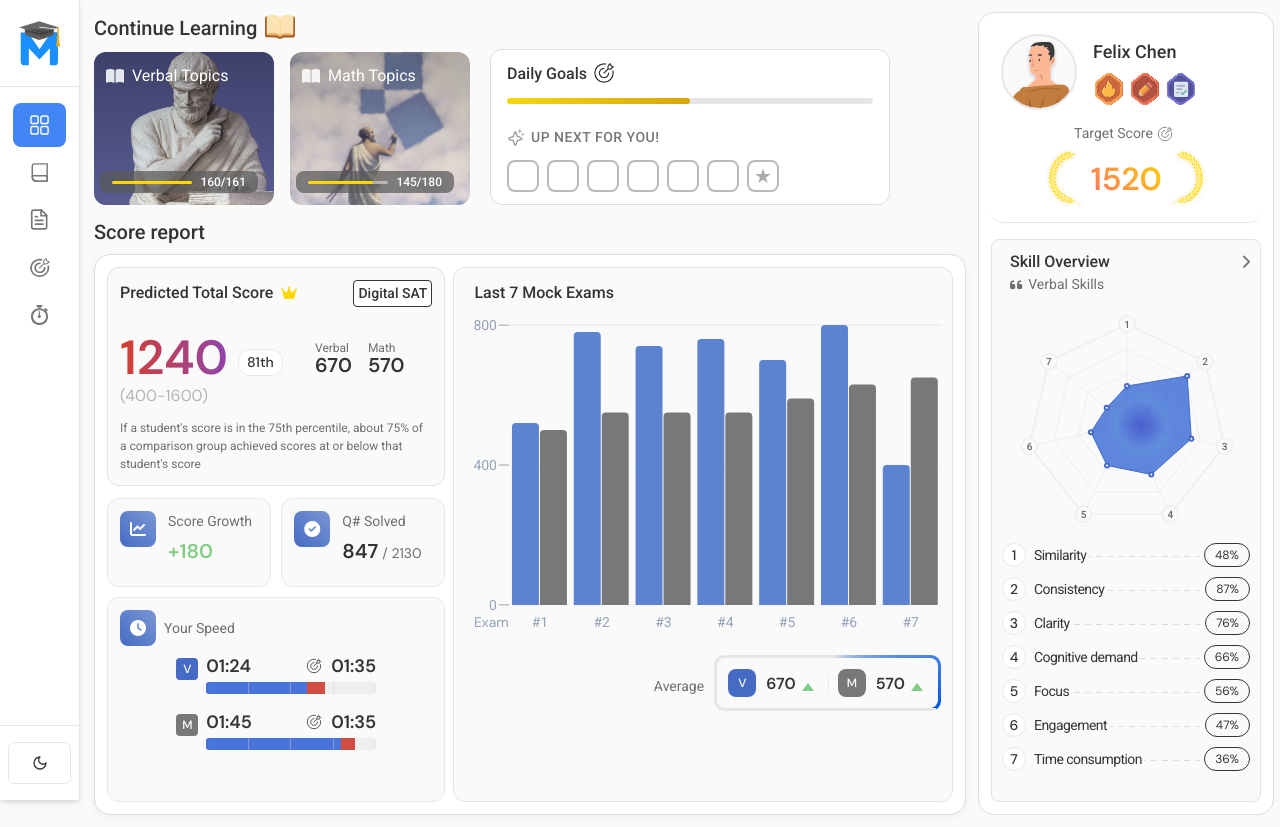
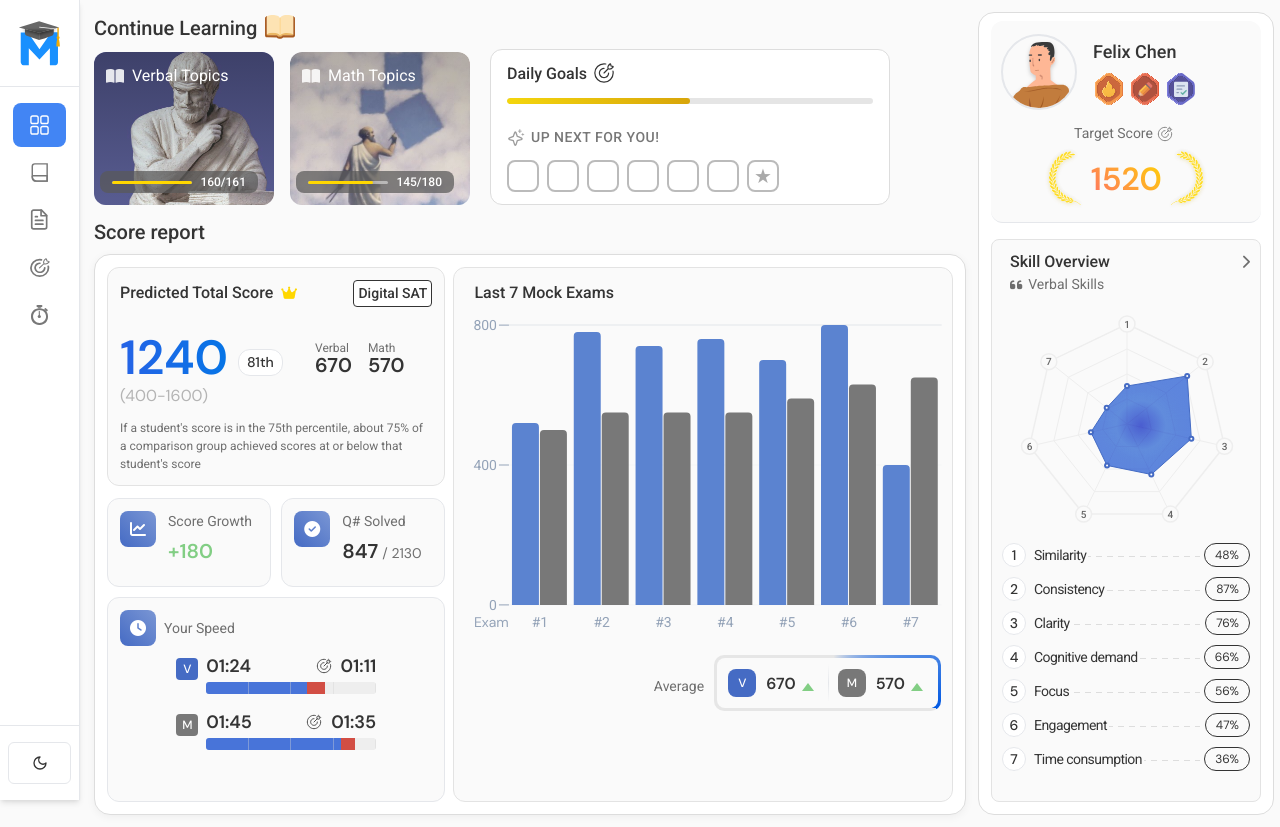
Before and after one commit to Orujhimaru/max_odyssey, a React (Vite) app: page /dashboard in a window 1280 px wide. Built offline with nearby package versions, Linux system fonts and the light colour scheme; a web font is replaced by a local one.

Commit message:
back to old design in some parts

```diff
--- a/src/components/PerformanceInsights/PerformanceInsights.jsx
+++ b/src/components/PerformanceInsights/PerformanceInsights.jsx
@@ -156,7 +156,7 @@ const PerformanceInsights = () => {
                           className="target-icon"
                         />{" "}
                         <span className="margin-left">
-                          {formatTime(timeData.math.target)}
+                          {formatTime(timeData.verbal.target)}
                         </span>
                       </div>
                     </div>
--- a/src/components/ProfileSection/ProfileSection.css
+++ b/src/components/ProfileSection/ProfileSection.css
@@ -1,5 +1,5 @@
 .profile-section {
-  background-color: var(--bg-primary);
+  background-color: var(--bg-secondary);
   border-radius: 12px;
   margin-bottom: 12px;
   border: 1px solid var(--border-color);
@@ -7,10 +7,12 @@
   position: relative;
   /* overflow: hidden; */
   transition: var(--transition-all);
+  border: 1px solid var(--border-card-color);
+
 }
 
 /* Move shine effect to the entire profile section */
-.profile-section::after {
+/* .profile-section::after {
   content: "";
   position: absolute;
   border-radius: 12px;
@@ -26,7 +28,7 @@
   );
   background-size: 200% 100%;
   animation: shine 6s ease infinite;
-}
+} */
 
 .profile-info {
   display: flex;
--- a/src/components/ScoreColumnComponent/PredictedScore/PredictedScore.css
+++ b/src/components/ScoreColumnComponent/PredictedScore/PredictedScore.css
@@ -170,12 +170,10 @@
 }
 
 .predicted-flex.center .score-value {
-  /* color: #0fb86b; */
-  background-image: linear-gradient(
-    to right,
-    #d63e2e,
-    #8e44ad
-  ); /* Chrome 10-25, Safari 5.1-6 */
+  background: #0575E6;  /* fallback for old browsers */
+  background: -webkit-linear-gradient(to right, #2663e6, #0575E6);  /* Chrome 10-25, Safari 5.1-6 */
+  background: linear-gradient(to right, #2663e6, #0575E6); /* W3C, IE 10+/ Edge, Firefox 16+, Chrome 26+, Opera 12+, Safari 7+ */
+
   width: 110px;
   font-size: 48px;
   background-clip: text;
```
